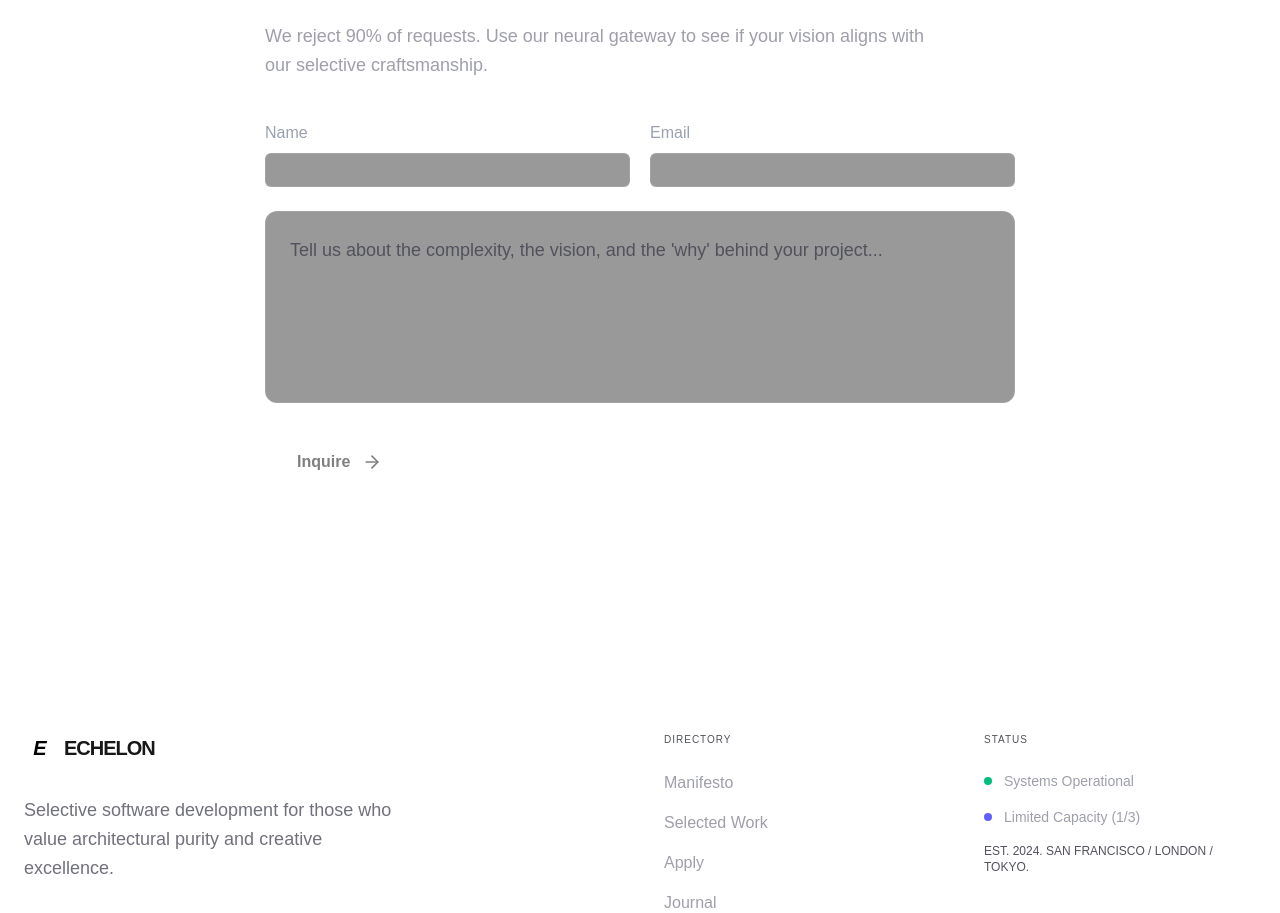
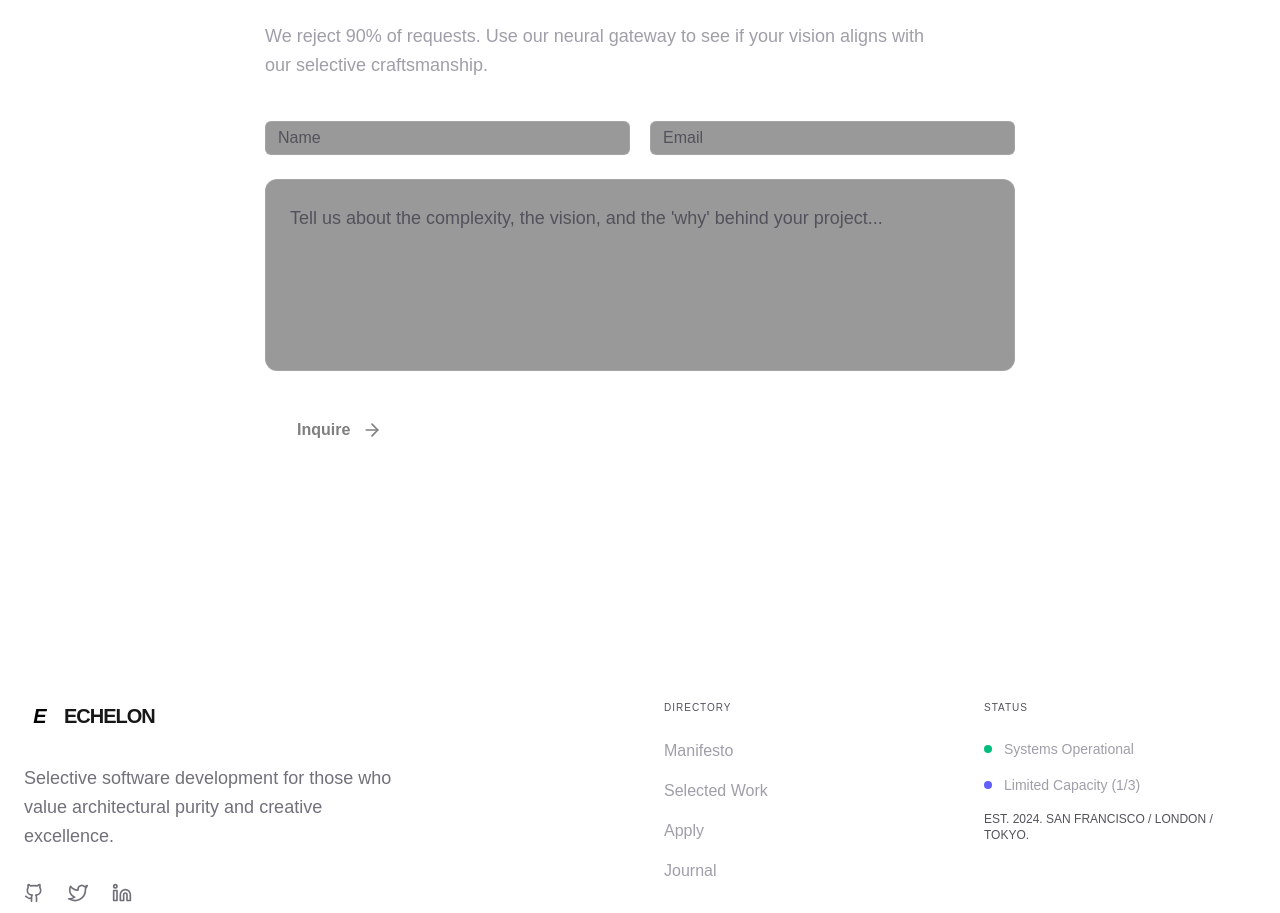
Before and after one commit to qutubahmed732/artisanal, a Next.js app: page / in a window 1280 px wide. Shown: the part 2440-3353 px from the top of the page. Built offline with nearby package versions, Linux system fonts and the light colour scheme.

Commit message:
remove footer in projects page and remove label from input in feedback section

```diff
--- a/src/app/components/Footer.tsx
+++ b/src/app/components/Footer.tsx
@@ -1,11 +1,16 @@
 "use client";
 import { LuGithub } from "react-icons/lu";
 import { FiTwitter, FiLinkedin } from "react-icons/fi";
+import { usePathname } from "next/navigation";
 
 export default function Footer() {
+  let position = false;
+
+  const pathname = usePathname();
+  if (pathname === "/project") { position = true };
 
   return (
-    <footer className="py-24 px-6 border-t border-white/5 relative z-20">
+    <footer className={`${position ? "hidden" : "block"} py-24 px-6 border-t border-white/5 relative z-20`}>
       <div className="max-w-7xl mx-auto grid md:grid-cols-4 gap-12">
         <div className="md:col-span-2">
           <div className="flex items-center gap-2 mb-8">
--- a/src/app/components/GateKeeper.tsx
+++ b/src/app/components/GateKeeper.tsx
@@ -37,12 +37,10 @@ const Gatekeeper: React.FC = () => {
     const result = await response.json();
     setAssessment(result);
     if (result.status === 200) {
-      console.log("hogaya");
       setLoading(false);
       router.push("/thank-you-page")
     }
     if (result.status === 500) {
-      console.log("Nahi hua");
       setLoading(false);
     }
   };
@@ -67,12 +65,10 @@ const Gatekeeper: React.FC = () => {
           <form onSubmit={handleSubmit} className="space-y-6">
             <div className="w-full flex flex-col md:flex-row items-center gap-5">
               <div className='w-full flex flex-col gap-2'>
-                <label className='text-gray-400' htmlFor="name">Name</label>
-                <input className='bg-black/40 border border-white/10 rounded-md p-1 w-full focus:outline-none focus:border-indigo-500/50 transition-colors' type="text" name='name' id='name' value={name} onChange={(e) => setName(e.target.value)} />
+                <input className='bg-black/40 border border-white/10 rounded-md p-1 w-full focus:outline-none focus:border-indigo-500/50 transition-colors pl-3 placeholder:text-zinc-600' type="text" placeholder='Name' name='name' id='name' value={name} onChange={(e) => setName(e.target.value)} />
               </div>
               <div className='w-full flex flex-col gap-2'>
-                <label className='text-gray-400' htmlFor="email">Email</label>
-                <input className='bg-black/40 border border-white/10 rounded-md p-1 w-full focus:outline-none focus:border-indigo-500/50 transition-colors' type="email" name='email' id='email' value={email} onChange={(e) => setEmail(e.target.value)} />
+                <input className='bg-black/40 border border-white/10 rounded-md p-1 w-full focus:outline-none focus:border-indigo-500/50 transition-colors pl-3 placeholder:text-zinc-600' type="email" placeholder='Email' name='email' id='email' value={email} onChange={(e) => setEmail(e.target.value)} />
               </div>
             </div>
             <textarea
@@ -114,7 +110,7 @@ const Gatekeeper: React.FC = () => {
                 <span className="text-zinc-500 text-xl font-medium tracking-widest uppercase">/ 100</span>
               </div>
               <p className="text-xl text-zinc-300 leading-relaxed italic">
-                "{"Nahi hua submit"}"
+                "{"Not Submit"}"
               </p>
             </div>
 
```
